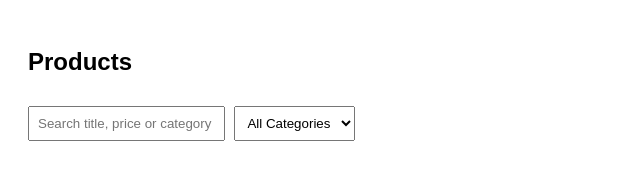
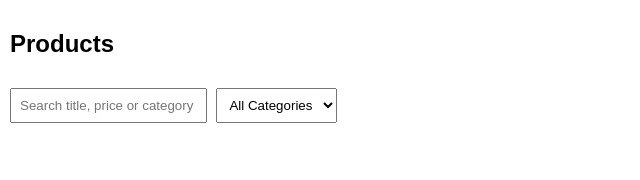
Before and after one commit to premalatha-propgoto/Day-1, a plain HTML site: page Project/index.html in a window 1280 px wide. Shown: the whole page, without its empty margins (0-640 px from the left). Drawn offline with Linux system fonts and the light colour scheme; no server answers.

Commit message:
header position fixed

```diff
--- a/Project/index.html
+++ b/Project/index.html
@@ -23,10 +23,19 @@ body { font-family: Arial; padding: 20px; }
   height: 150px;
   object-fit: cover;
 }
+.header {
+  position: fixed;
+  top: 0;
+  left: 0;
+  width: 100%;
+  background: white;
+  padding: 10px;
+}
 
 input, select {
   padding: 8px;
   margin: 10px 5px 20px 0;
+
 }
 </style>
 </head>
@@ -35,12 +44,16 @@ input, select {
 
 <h2>Products</h2>
 
-<input id="searchInput"
-placeholder="Search title, price or category">
+<div class="header">
+  <h2>Products</h2>
 
-<select id="categorySelect">
-<option value="all">All Categories</option>
-</select>
+  <input id="searchInput"
+         placeholder="Search title, price or category">
+
+  <select id="categorySelect">
+    <option value="all">All Categories</option>
+  </select>
+</div>
 
 <div id="products"></div>
 
```
Also changed, not shown: Project/product.html (+17 -5 lines).
